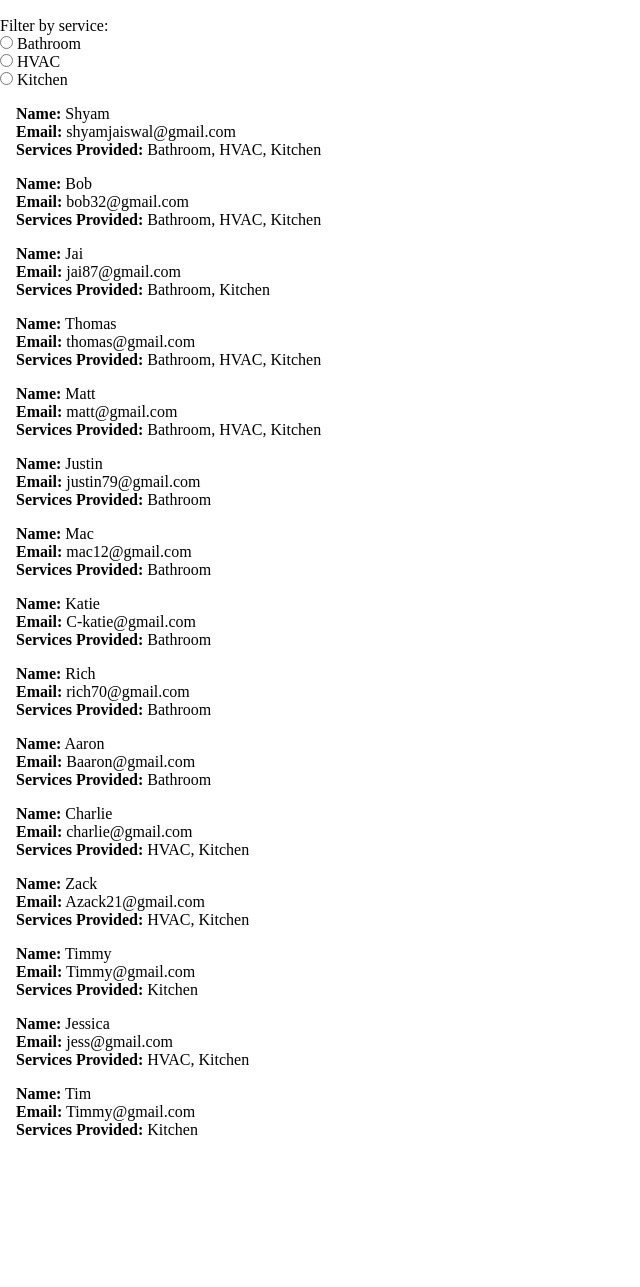
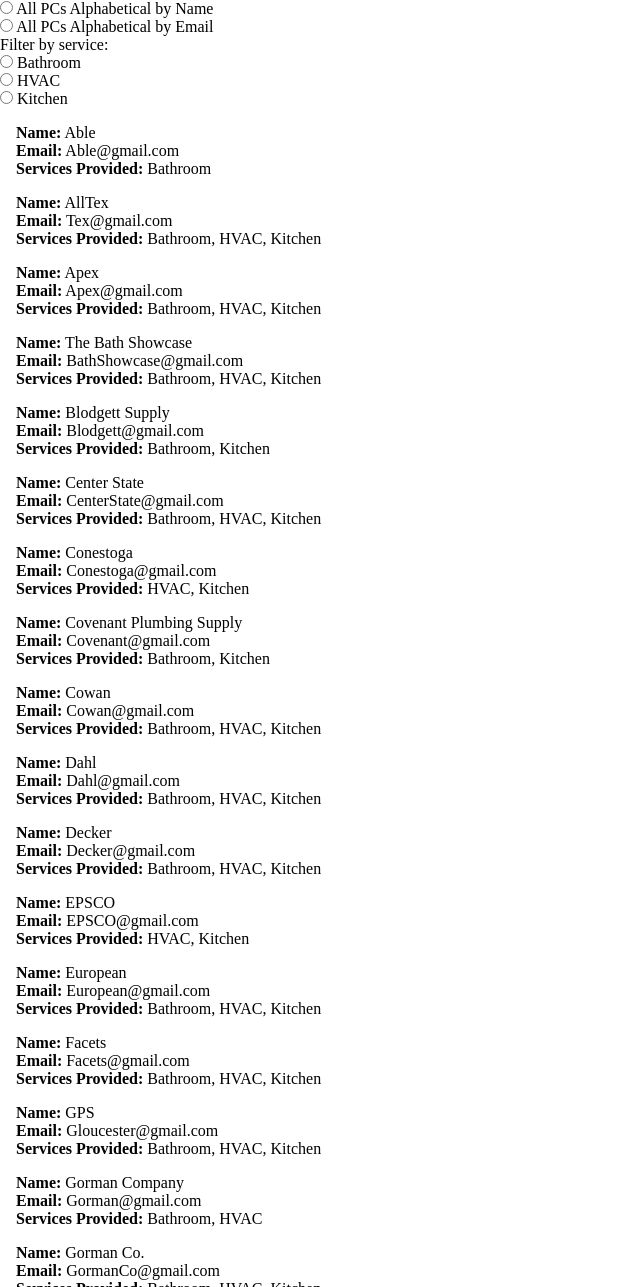
Before and after one commit to Tcooper920/sortingData, a plain HTML site: page index.html in a window 1280 px wide. Shown: the part 52-1339 px from the top of the page, without its empty margins (0-640 px from the left). Before the commit the page ends 1207 px from the top, so only its background shows below. Drawn offline with Linux system fonts and the light colour scheme.

Commit message:
Update the object data and radio button functionality.

```diff
--- a/index.html
+++ b/index.html
@@ -7,21 +7,22 @@
 <body>
 
 <main>
+	<h1>Find a local service</h1>
 	<form>
 		<input type="text" placeholder="Search" id="search-bar">
 	</form>
 
 	<form>
-		<input type="radio" id="alphabetical-name" name="alphabetical" value="alphabetical-name">
-		<label for="alphabetical-name">Alphabetical by Name</label><br>
-		<input type="radio" id="alphabetical-email" name="alphabetical" value="alphabetical-email">
-		<label for="alphabetical-email">Alphabetical by Email</label><br><br>
+		<input type="radio" id="alphabetical-name" name="filter-sort" value="alphabetical-name">
+		<label for="alphabetical-name">All PCs Alphabetical by Name</label><br>
+		<input type="radio" id="alphabetical-email" name="filter-sort" value="alphabetical-email">
+		<label for="alphabetical-email">All PCs Alphabetical by Email</label><br>
 		<p>Filter by service:</p>
-		<input type="radio" id="bathroom" name="service" value="Bathroom">
+		<input type="radio" class="service" id="bathroom" name="filter-sort" value="Bathroom">
 		<label for="bathroom">Bathroom</label><br>
-		<input type="radio" id="hvac" name="service" value="HVAC">
+		<input type="radio" class="service" id="hvac" name="filter-sort" value="HVAC">
 		<label for="hvac">HVAC</label><br>
-		<input type="radio" id="kitchen" name="service" value="Kitchen">
+		<input type="radio" class="service" id="kitchen" name="filter-sort" value="Kitchen">
 		<label for="kitchen">Kitchen</label><br>
 	</form>
 
--- a/index.js
+++ b/index.js
@@ -1,28 +1,47 @@
-// "Database" of employees
+// "Database" of employees (Profit Centers)
 const employeeList =
 {"employees":[
-    {"name":"Shyam", "email":"shyamjaiswal@gmail.com", "service":"Bathroom, HVAC, Kitchen"},
-    {"name":"Bob", "email":"bob32@gmail.com", "service":"Bathroom, HVAC, Kitchen"},
-    {"name":"Jai", "email":"jai87@gmail.com", "service":"Bathroom, Kitchen"},
-    {"name":"Thomas", "email":"thomas@gmail.com", "service":"Bathroom, HVAC, Kitchen"},
-    {"name":"Matt", "email":"matt@gmail.com", "service":"Bathroom, HVAC, Kitchen"},
-    {"name":"Justin", "email":"justin79@gmail.com", "service":"Bathroom"},
-    {"name":"Mac", "email":"mac12@gmail.com", "service":"Bathroom"},
-    {"name":"Katie", "email":"C-katie@gmail.com", "service":"Bathroom"},
-    {"name":"Rich", "email":"rich70@gmail.com", "service":"Bathroom"},
-    {"name":"Aaron", "email":"Baaron@gmail.com", "service":"Bathroom"},
-    {"name":"Charlie", "email":"charlie@gmail.com", "service":"HVAC, Kitchen"},
-    {"name":"Zack", "email":"Azack21@gmail.com", "service":"HVAC, Kitchen"},
-    {"name":"Timmy", "email":"Timmy@gmail.com", "service":"Kitchen"},
-    {"name":"Jessica", "email":"jess@gmail.com", "service":"HVAC, Kitchen"},
-    {"name":"Tim", "email":"Timmy@gmail.com", "service":"Kitchen"},
+    {"name":"Able", "email":"Able@gmail.com", "service":"Bathroom"},
+    {"name":"AllTex", "email":"Tex@gmail.com", "service":"Bathroom, HVAC, Kitchen"},
+    {"name":"Apex", "email":"Apex@gmail.com", "service":"Bathroom, HVAC, Kitchen"},
+    {"name":"The Bath Showcase", "email":"BathShowcase@gmail.com", "service":"Bathroom, HVAC, Kitchen"},
+    {"name":"Blodgett Supply", "email":"Blodgett@gmail.com", "service":"Bathroom, Kitchen"},
+    {"name":"Center State", "email":"CenterState@gmail.com", "service":"Bathroom, HVAC, Kitchen"},
+    {"name":"Conestoga", "email":"Conestoga@gmail.com", "service":"HVAC, Kitchen"},
+    {"name":"Covenant Plumbing Supply", "email":"Covenant@gmail.com", "service":"Bathroom, Kitchen"},
+    {"name":"Cowan", "email":"Cowan@gmail.com", "service":"Bathroom, HVAC, Kitchen"},
+    {"name":"Dahl", "email":"Dahl@gmail.com", "service":"Bathroom, HVAC, Kitchen"},
+    {"name":"Decker", "email":"Decker@gmail.com", "service":"Bathroom, HVAC, Kitchen"},
+    {"name":"EPSCO", "email":"EPSCO@gmail.com", "service":"HVAC, Kitchen"},
+    {"name":"European", "email":"European@gmail.com", "service":"Bathroom, HVAC, Kitchen"},
+    {"name":"Facets", "email":"Facets@gmail.com", "service":"Bathroom, HVAC, Kitchen"},
+    {"name":"GPS", "email":"Gloucester@gmail.com", "service":"Bathroom, HVAC, Kitchen"},
+    {"name":"Gorman Company", "email":"Gorman@gmail.com", "service":"Bathroom, HVAC"},
+    {"name":"Gorman Co.", "email":"GormanCo@gmail.com", "service":"Bathroom, HVAC, Kitchen"},
+    {"name":"H2O Kitchen & Bath", "email":"H2O@gmail.com", "service":"Bathroom, HVAC, Kitchen"},
+    {"name":"Hajoca", "email":"Hajoca@gmail.com", "service":"Bathroom, HVAC, Kitchen"},
+    {"name":"Heieck Supply", "email":"Heieck@gmail.com", "service":"Bathroom, HVAC, Kitchen"},
+    {"name":"HJC", "email":"HainesJonesCadbury@gmail.com", "service":"Bathroom, HVAC, Kitchen"},
+    {"name":"Hughes", "email":"Hughes@gmail.com", "service":"Bathroom, HVAC, Kitchen"},
+    {"name":"Inland Supply", "email":"Inland@gmail.com", "service":"Bathroom, HVAC, Kitchen"},
+    {"name":"Modern Supply", "email":"MS@gmail.com", "service":"HVAC, Kitchen"},
+    {"name":"NB", "email":"NewBritain@gmail.com", "service":"Bathroom, HVAC, Kitchen"},
+    {"name":"Penstan", "email":"Penstan@gmail.com", "service":"Bathroom, HVAC, Kitchen"},
+    {"name":"Penstan HVAC", "email":"PHVAC@gmail.com", "service":"HVAC"},
+    {"name":"RAM", "email":"RAM@gmail.com", "service":"Bathroom, HVAC, Kitchen"},
+    {"name":"Richards", "email":"Richards@gmail.com", "service":"Bathroom, HVAC, Kitchen"},
+    {"name":"Rohaco", "email":"Rohaco@gmail.com", "service":"Bathroom, HVAC, Kitchen"},
+    {"name":"Sandale", "email":"Sandale@gmail.com", "service":"Bathroom, HVAC, Kitchen"},
+    {"name":"Solutions", "email":"Solutions@gmail.com", "service":"Bathroom, HVAC, Kitchen"},
+    {"name":"Weinstein", "email":"Wein@gmail.com", "service":"Bathroom, HVAC, Kitchen"},
+    {"name":"Weinstein Supply", "email":"WSupply@gmail.com", "service":"Bathroom, HVAC"},
+    {"name":"Welker McKee", "email":"WM@gmail.com", "service":"Bathroom, HVAC, Kitchen"},
 ]};
 
 const employeeListContainer = document.getElementById("employee-list-container");
 const searchBar = document.getElementById("search-bar");
 const alphabeticalByNameRadioButton = document.getElementById("alphabetical-name");
 const alphabeticalByEmailRadioButton = document.getElementById("alphabetical-email");
-const serviceRadioButton = document.getElementsByClassName("service");
 
 // Print employees to page
 const printEmployeesToPage = (employeeListArray) => {
@@ -79,7 +98,7 @@ alphabeticalByEmailRadioButton.addEventListener("click", () => {
 
 // Filter by Service
 document.addEventListener("click", (e) => {
-    if (e.target.name === "service") {
+    if (e.target.classList.contains("service")) {
         employeeListContainer.innerHTML = "";
         const searchString = e.target.value;
         const filteredByServiceData = employeeList.employees.filter((employee) => {
```
